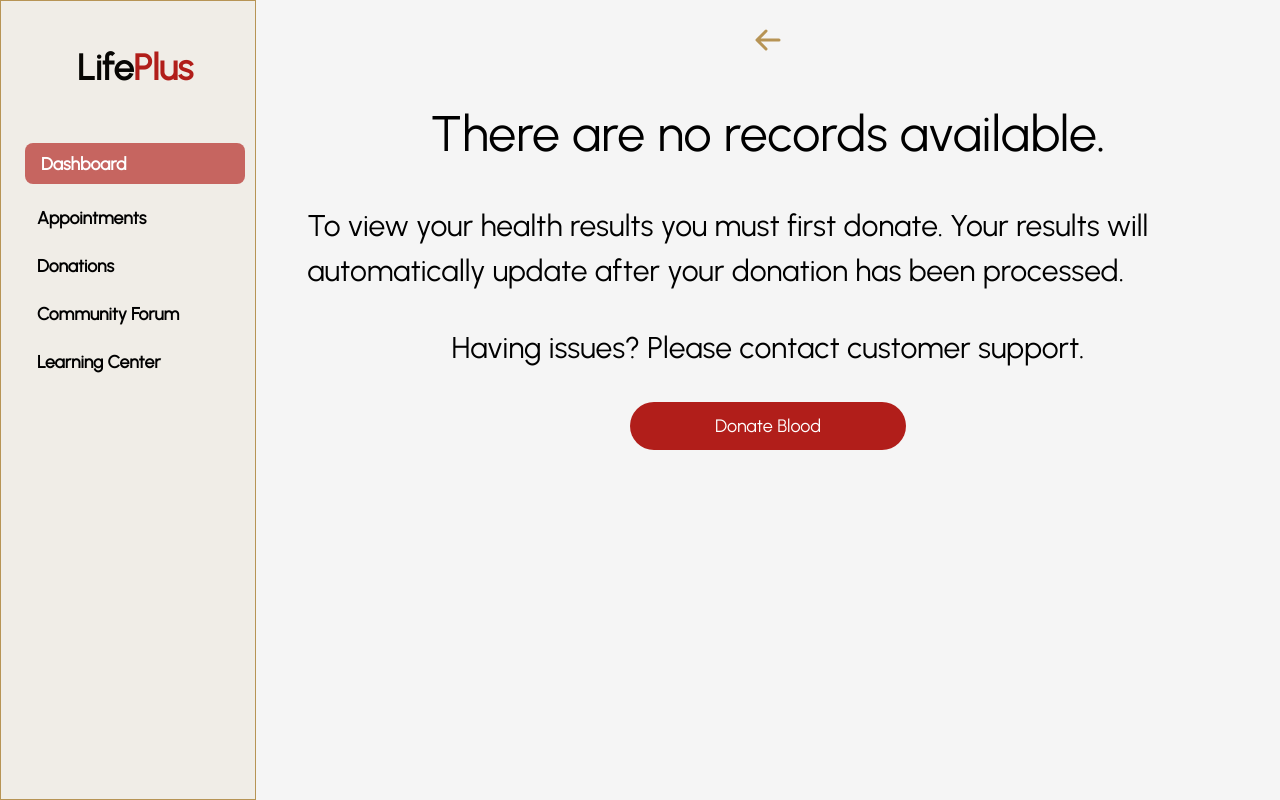
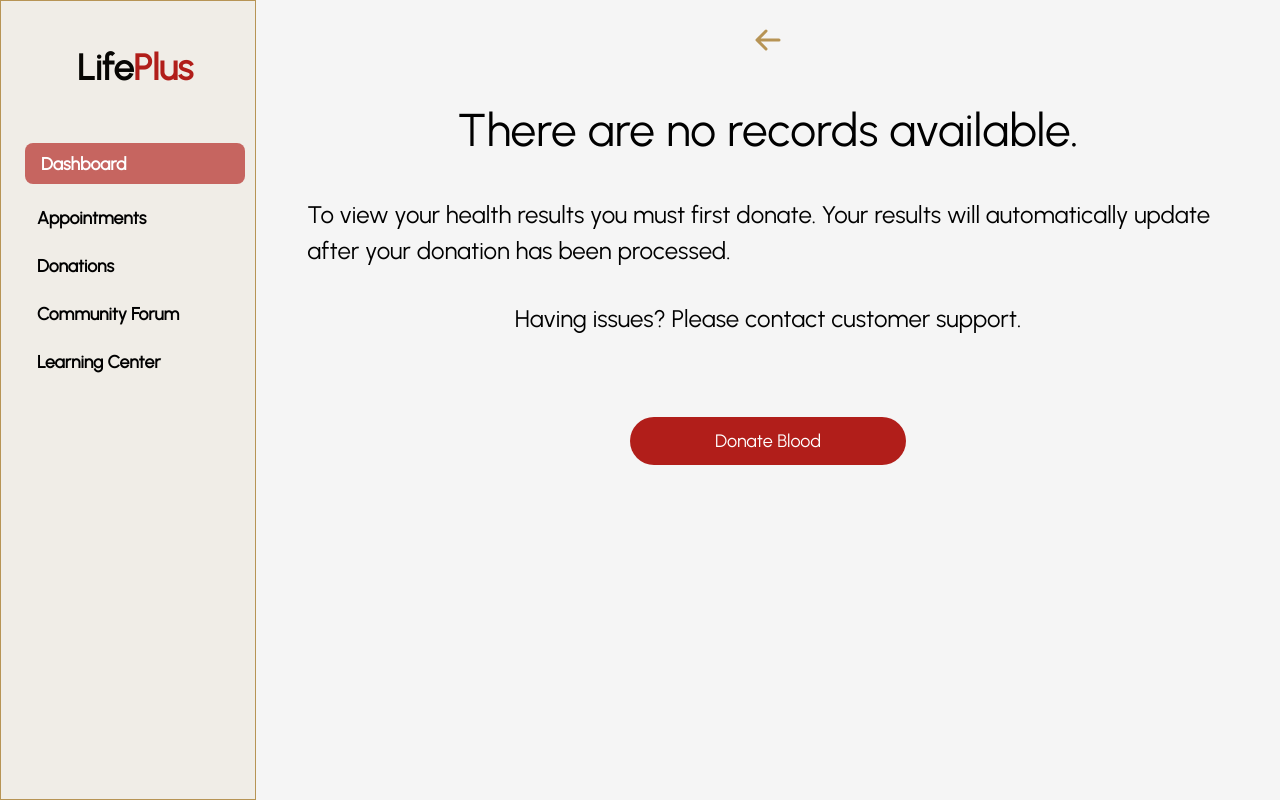
Before and after one commit to oreoluwa212/lifePlus-webapp, a React (Vite) app: page /dashboard/health-summary in a window 1280 px wide. Built offline with nearby package versions, Linux system fonts and the light colour scheme.

Commit message:
feat: Health Summary added

```diff
--- a/src/pages/web-App/HealthSummary.jsx
+++ b/src/pages/web-App/HealthSummary.jsx
@@ -3,8 +3,6 @@ import SideBar from "../../components/web-App/SideBar";
 import ForumHeader from "../../components/web-App/ForumHeader";
 import { Link } from "react-router-dom";
 import {
-    PiUserCircleFill,
-    PiPencilSimpleFill,
     PiArrowLeftBold,
 } from "react-icons/pi";
 
@@ -20,18 +18,24 @@ const HealthSummary = () => {
             </Link>
             {loggedInUser && <ForumHeader currentUser={loggedInUser} />}
           </div>
-                <div className="flex flex-col gap-8 justify-center items-center lgss:mt-9 mt-6">
-                    <h1 className='text-[50px]'>There are no records available.</h1>
-                    <h2 className='text-[30px]'>To view your health results you must first donate. Your results will automatically update after your donation has been processed.</h2>
-                    <h3 className='text-[30px]'>Having issues? Please contact customer support.</h3>
+          <div className="flex flex-col gap-8 justify-start items-center lgss:mt-9 mt-6">
+            <h1 className="text-left text-[46px]">
+              There are no records available.
+            </h1>
+            <h2 className="text-left text-[24px]">
+              To view your health results you must first donate. Your results
+              will automatically update after your donation has been processed.
+            </h2>
+            <h3 className="text-left text-[24px]">
+              Having issues? Please contact customer support.
+            </h3>
             <button
               type="submit"
-                    className="bg-red text-white text-[18px] w-[30%] border-none rounded-[32px] lgss:px-8 lgss:h-[48px] h-[50px]"
+              className="bg-red text-white text-[18px] w-[30%] border-none rounded-[32px] lgss:px-8 lgss:h-[48px] h-[50px] mt-4 lgss:mt-12 "
             >
               Donate Blood
             </button>
           </div>
-
         </div>
       </div>
     );
```
Lines whose indentation alone changed are shown as unchanged.
